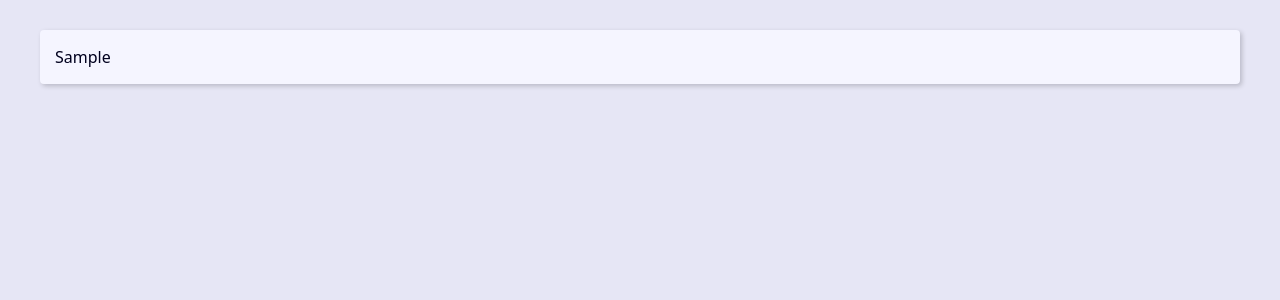
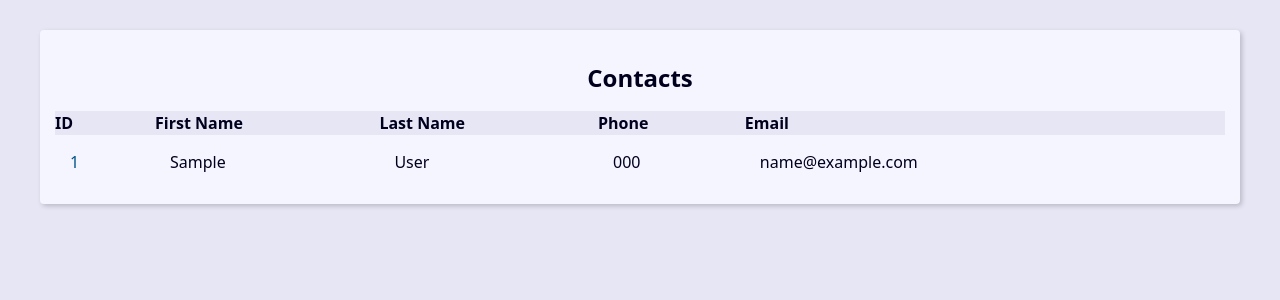
Before and after one commit to mateusluizz/Agenda-Django, a Django app: page / in a window 1280 px wide. Shown: the top 300 px of the page. Run offline with Django 4.2, Linux system fonts and the light colour scheme; tables that the repository leaves empty hold one stand-in row (values such as "Sample post").

Commit message:
465. Tabela no html

```diff
--- a/contact/templates/contact/index.html
+++ b/contact/templates/contact/index.html
@@ -1,7 +1,46 @@
 {% extends 'global/base.html' %}
 
 {% block content %}
-  {% for contact in contacts %}
-    {{ contact.first_name }}
-  {% endfor %}
+  <div class="responsive-table">
+    <table class="contacts-table">
+      <caption class="table-caption">
+        Contacts
+      </caption>
+
+      <thead>
+
+        <tr class="table-row table-row-header">
+          <th>ID</th>
+          <th>First Name</th>
+          <th>Last Name</th>
+          <th>Phone</th>
+          <th>Email</th>
+        </tr>
+
+        <tbody>
+          {% for contact in contacts %}
+            <tr class="table-row">
+              <td class="table-cel">
+                <a class="table-link" href="#">
+                  {{ contact.id }}
+                </a>
+              </td>
+              <td class="table-cel">
+                {{ contact.first_name }}
+              </td>
+              <td class="table-cel">
+                {{ contact.last_name }}
+              </td>
+              <td class="table-cel">
+                {{ contact.phone }}
+              </td>
+              <td class="table-cel">
+                {{ contact.email }}
+              </td>
+            </tr>
+          {% endfor %}
+        </tbody>
+      </thead>
+    </table>
+  </div>
 {% endblock content %}
```
